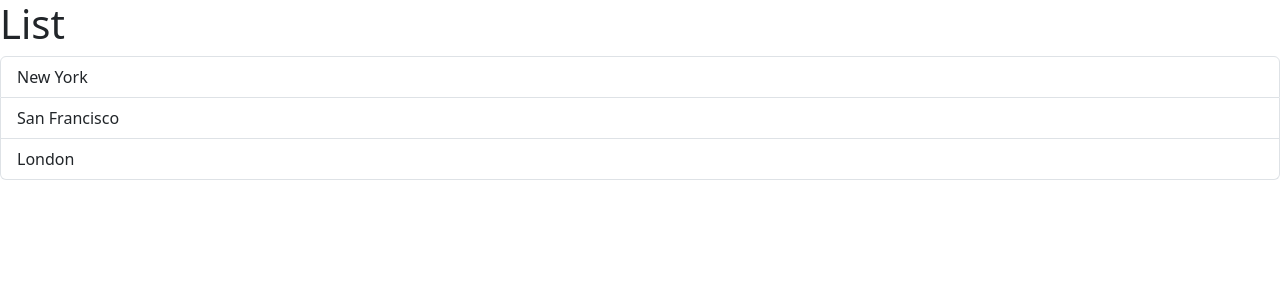
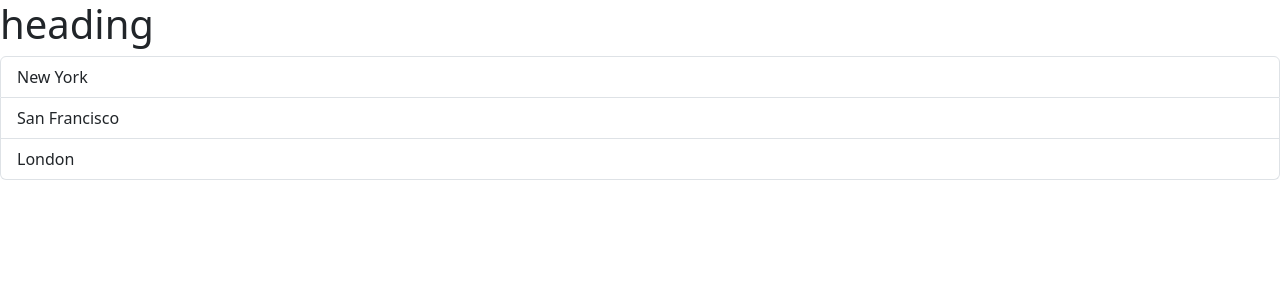
Before and after one commit to enlightwise/react-app, a React (Vite) app: page / in a window 1280 px wide. Shown: the top 300 px of the page. Built offline with nearby package versions, Linux system fonts and the light colour scheme.

Commit message:
passing data via props

```diff
--- a/src/App.tsx
+++ b/src/App.tsx
@@ -1,8 +1,13 @@
 import ListGroup from "./components/ListGroup";
 
 function App() {
-  return <div><ListGroup /></div>
+  let items = ["New York", "San Francisco", "London"];
 
+  return (
+    <div>
+      <ListGroup items={items} heading="Cities" />
+    </div>
+  );
 }
 
 export default App;
--- a/src/components/ListGroup.tsx
+++ b/src/components/ListGroup.tsx
@@ -1,12 +1,16 @@
 import { useState } from "react";
 
-function ListGroup() {
-  let items = ["New York", "San Francisco", "London"];
+interface Props {
+  items: string[];
+  heading: string;
+}
+
+function ListGroup({ items, heading }: Props) {
   const [selectedIndex, setSelectedIndex] = useState(-1);
 
   return (
     <>
-      <h1>List</h1>
+      <h1>heading</h1>
       {items.length === 0 && <p>No item found</p>}
       <ul className="list-group">
         {items.map((item, index) => (
```
